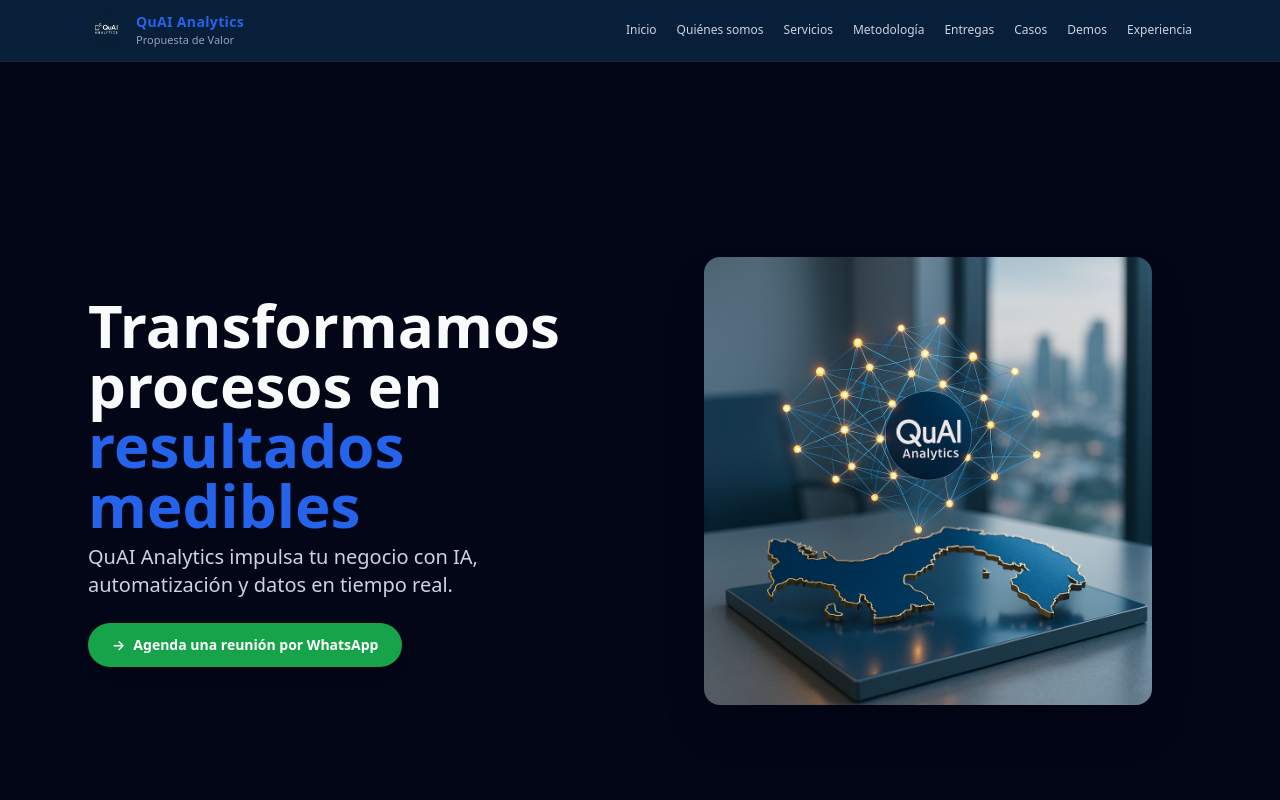
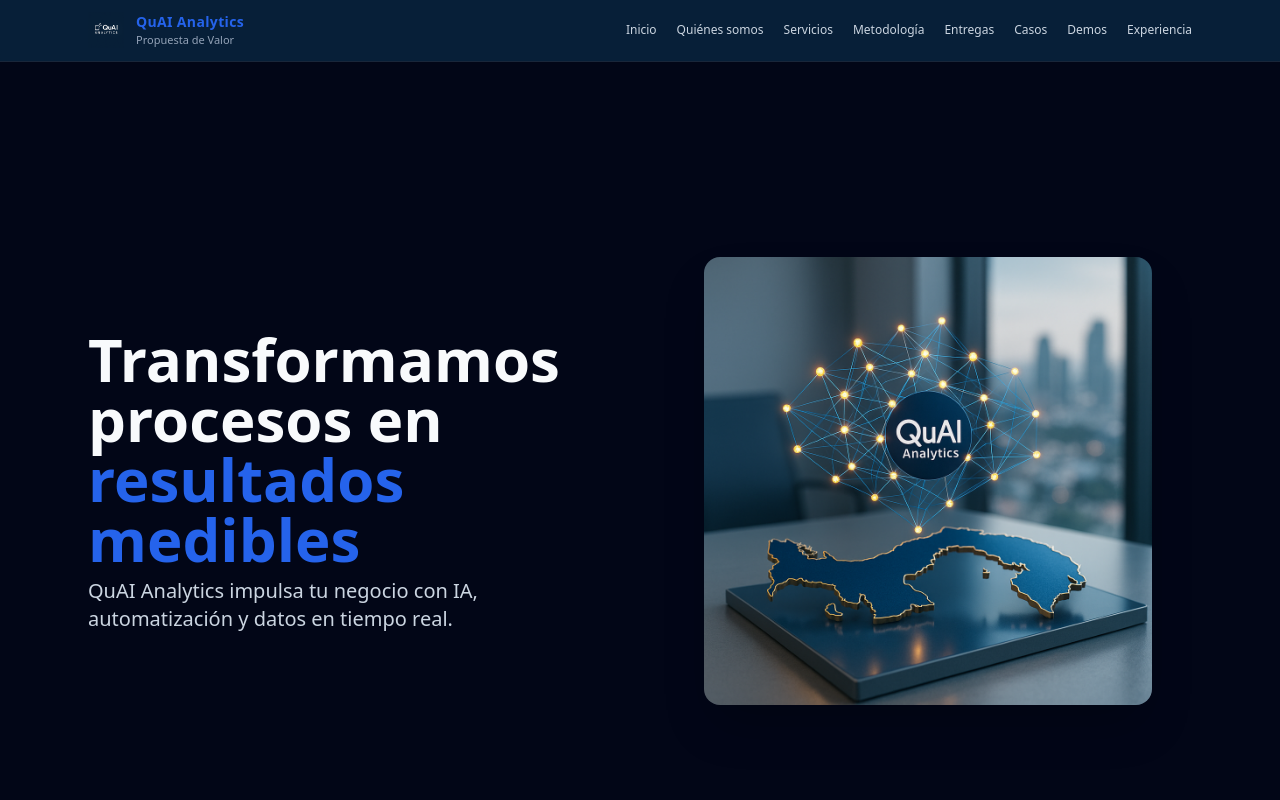
Before and after one commit to quai-analytics/presentacion-web, a React (Vite) app: page / in a window 1280 px wide. Shown: the top 800 px of the page. Built offline with nearby package versions, Linux system fonts and the light colour scheme; no server answers.

Commit message:
Quitar botón de WhatsApp del hero section

```diff
--- a/src/pages/HomePage.tsx
+++ b/src/pages/HomePage.tsx
@@ -284,17 +284,6 @@
             <p className="text-lg md:text-xl text-slate-300 leading-relaxed max-w-2xl">
               QuAI Analytics impulsa tu negocio con IA, automatización y datos en tiempo real.
             </p>
-            <div className="flex flex-wrap gap-4 pt-4">
-              <a
-                href="https://wa.me/50768201544"
-                target="_blank"
-                rel="noopener noreferrer"
-                className="inline-flex items-center gap-2 rounded-full bg-green-600 px-6 py-3 text-sm font-semibold text-white shadow-lg hover:bg-green-700 transition-colors"
-              >
-                <span>→</span>
-                Agenda una reunión por WhatsApp
-              </a>
-            </div>
           </div>
           <div className="flex items-center justify-center">
             <img src="/image_2.png" alt="QuAI Analytics" className="w-full max-w-md rounded-2xl shadow-2xl" />
```
